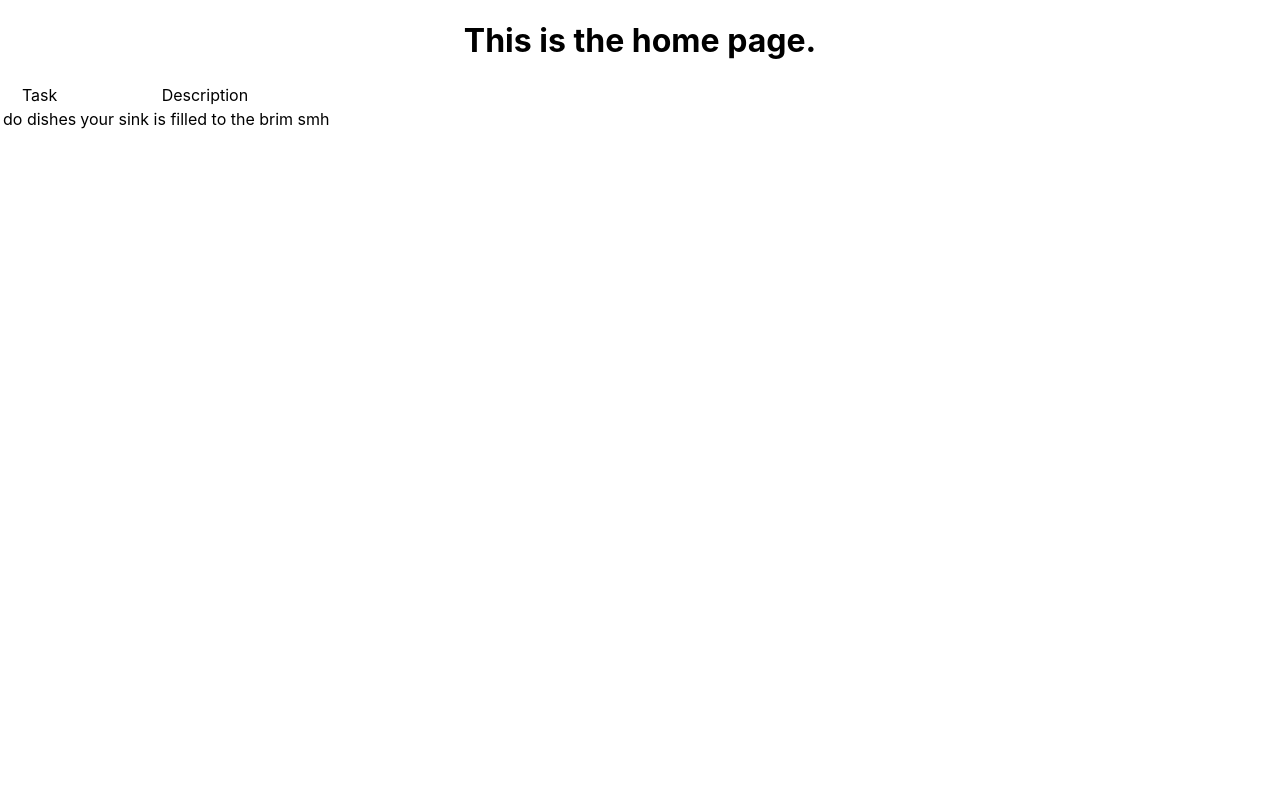
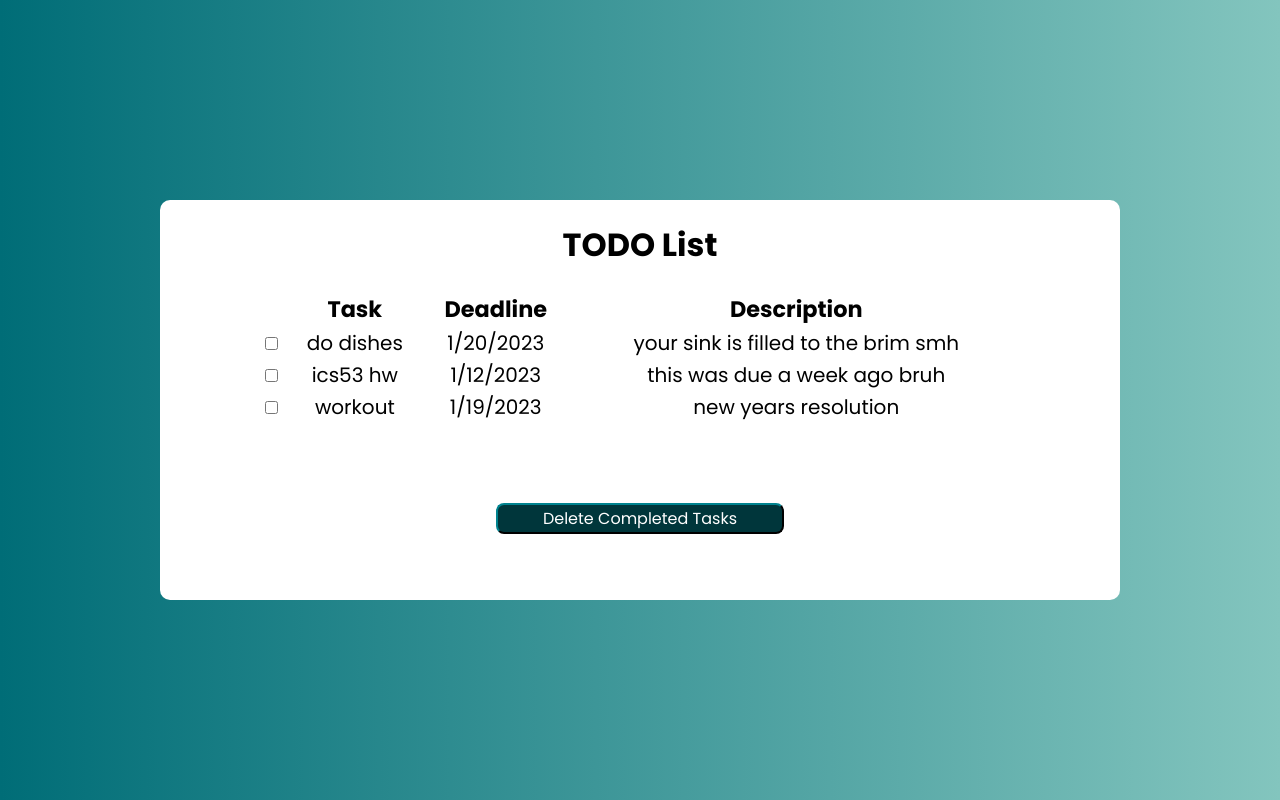
Before and after one commit to nmpham2/hack-at-uci-react-intro, a React (Create React App) app: page / in a window 1280 px wide. Built offline with nearby package versions, Linux system fonts and the light colour scheme.

Commit message:
added styling & delete functionality

```diff
--- a/src/App.css
+++ b/src/App.css
@@ -1,38 +1,19 @@
+@import url('https://fonts.googleapis.com/css2?family=Poppins:ital,wght@0,300;0,400;0,500;0,600;0,700;0,800;1,300;1,400;1,500;1,600;1,700&display=swap');
+
 .App {
+  background-image: linear-gradient(to right, #006d77 , #83c5be);
   text-align: center;
+  display: flex;
+  align-items: center;
+  align-content: center;
+  justify-content: center;
+  height: 100vh;
+  font-family: 'Poppins', sans-serif;
 }
 
-.App-logo {
-  height: 40vmin;
-  pointer-events: none;
+.Home {
+  background-color: white;
+  border-radius: 10px;
+  width: 75%;
+  height: 50%;
 }
-
-@media (prefers-reduced-motion: no-preference) {
-  .App-logo {
-    animation: App-logo-spin infinite 20s linear;
-  }
-}
-
-.App-header {
-  background-color: #282c34;
-  min-height: 100vh;
-  display: flex;
-  flex-direction: column;
-  align-items: center;
-  justify-content: center;
-  font-size: calc(10px + 2vmin);
-  color: white;
-}
-
-.App-link {
-  color: #61dafb;
-}
-
-@keyframes App-logo-spin {
-  from {
-    transform: rotate(0deg);
-  }
-  to {
-    transform: rotate(360deg);
-  }
-}
--- a/src/components/Item.js
+++ b/src/components/Item.js
@@ -1,9 +1,10 @@
 function Item(props) {
     return (
-      <tr className="Item">
+      <>
         <td>{props.data.name}</td>
+        <td>{props.data.deadline}</td>
         <td>{props.data.description}</td>
-      </tr>
+      </>
     );
   }
 
--- a/src/components/TODOList.css
+++ b/src/components/TODOList.css
@@ -0,0 +1,48 @@
+@import url('https://fonts.googleapis.com/css2?family=Poppins:ital,wght@0,300;0,400;0,500;0,600;0,700;0,800;1,300;1,400;1,500;1,600;1,700&display=swap');
+
+.List-Content {
+    display: flex;
+    flex-direction: column;
+    justify-content: center;
+    text-align: center;
+    align-items: center;
+    align-content: center;
+}
+
+.Delete-Button {
+    background-color: #00363B;
+    color: white;
+    border-color: #00363B;
+
+    border-radius: 8px;
+    font-family: 'Poppins', sans-serif;
+    font-size: 1em;
+    width: 30%;
+    transition-duration: 0.4s;
+    margin-top: 5em;
+}
+
+.Delete-Button:hover {
+    background-color: white;
+    color: #00363B;
+    border-color: #00363B;
+
+    cursor: pointer;
+}
+
+.Checkbox:hover {
+    cursor: pointer;
+}
+
+table {
+    width: 80%;
+    border-collapse: collapse;
+}
+
+th {
+    font-size: 1.4em;
+}
+
+td {
+    font-size: 1.25em;
+}
--- a/src/components/TODOList.js
+++ b/src/components/TODOList.js
@@ -1,33 +1,59 @@
 import Item from './Item.js';
+import { useState } from 'react';
+import './TODOList.css';
 
-const taskList = [
-    { name: 'do dishes', description: 'your sink is filled to the brim smh' }
-];
+function TODOList() {
+    const [taskList, updateTaskList] = useState([
+        { name: 'do dishes', deadline: '1/20/2023', description: 'your sink is filled to the brim smh' },
+        { name: 'ics53 hw', deadline: '1/12/2023', description: 'this was due a week ago bruh'},
+        { name: 'workout', deadline: '1/19/2023', description: 'new years resolution'}
+    ]);
 
-const tasksToDelete = [];
+    var tasksToDelete = [];
 
-function onSelect() {
-
+    function onSelect(value) {
+        const index = taskList.indexOf(value);
+        // console.log(value);
+        if (index === -1) {
+            const removeIndex = tasksToDelete.indexOf(2);
+            tasksToDelete.splice(removeIndex, 1);
+        } else {
+            tasksToDelete.push(value);
+        }
+        console.log("selected tasks ", tasksToDelete);
     }
 
     function onDelete() {
+        console.log("tasks to delete ", tasksToDelete);
+        updateTaskList(taskList.filter(task => !(tasksToDelete.includes(task))));
 
+        tasksToDelete = [];
+        console.log("tasks deleted");
     }
 
-function TODOList() {
     return (
-        <div className="List">
+        <div className="List-Content">
             <table>
+                <thead>
                     <tr>
-                    <td>Task</td>
-                    <td>Description</td>
+                        <th></th>
+                        <th>Task</th>
+                        <th>Deadline</th>
+                        <th>Description</th>
                     </tr>
-                { taskList.map((value) => {
+                </thead>
+                <tbody>
+                    { taskList.map((value, index) => {
                         return (
+                            <tr key={ index } className="Item">
+                                <td><input type="checkbox" className="Checkbox" onClick={() => onSelect(value) }/></td>
                                 <Item data={ value }></Item>
+                            </tr>
                         )
                     })}
+                </tbody>
             </table>
+            <button className="Delete-Button" onClick={ onDelete }>Delete Completed Tasks</button>
         </div>
     );
   }
--- a/src/pages/Home.js
+++ b/src/pages/Home.js
@@ -1,10 +1,11 @@
 import TODOList from "../components/TODOList";
+import '../App.css';
 
 function Home() {
   return (
-      <div className="Home">
-          <h1>This is the home page.</h1>
-          <TODOList></TODOList>
+    <div className="Home">
+        <h1>TODO List</h1>
+        <TODOList></TODOList>
     </div>
   );
 }
```
Lines whose indentation alone changed are shown as unchanged.
